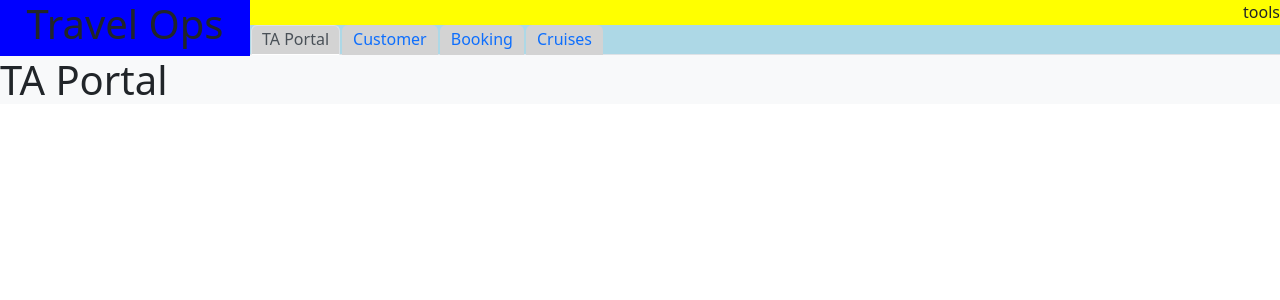
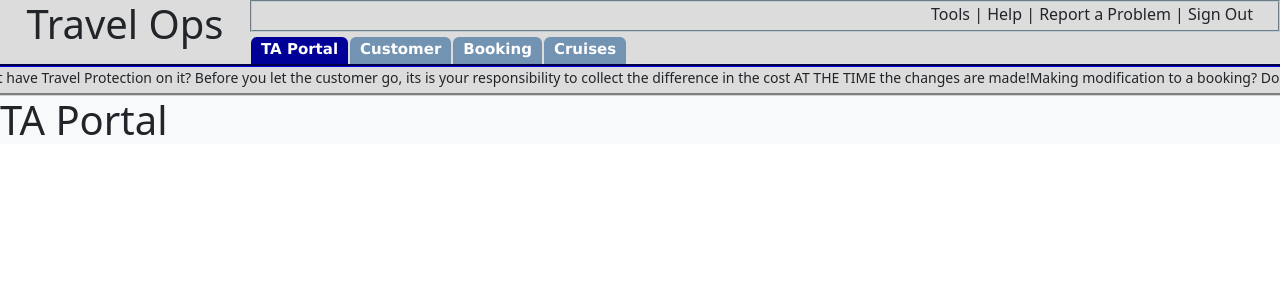
Before and after one commit to cwilliamson29/travel-ops, a React (Create React App) app: page / in a window 1280 px wide. Shown: the top 300 px of the page. Built offline with nearby package versions, Linux system fonts and the light colour scheme.

Commit message:
tweeking header component and added marquee

```diff
--- a/package.json
+++ b/package.json
@@ -10,6 +10,7 @@
     "classnames": "^2.3.2",
     "react": "^18.2.0",
     "react-dom": "^18.2.0",
+    "react-fast-marquee": "^1.3.5",
     "react-scripts": "5.0.1",
     "uniqid": "^5.4.0",
     "web-vitals": "^2.1.4"
@@ -39,6 +40,7 @@
     ]
   },
   "devDependencies": {
+    "gsap": "^3.11.3",
     "prettier": "^2.7.1",
     "react-router-dom": "^6.4.1",
     "reactstrap": "^9.1.4"
--- a/src/assets/css/header.css
+++ b/src/assets/css/header.css
@@ -1,29 +1,35 @@
 .topContainer {
 	width: 100%;
 	display: flex;
+	background-color: #dcdcdc;
+	border-bottom: 3px groove #000099;
+}
+.marquee2 {
+	font-size: 14px;
+	background-color: #dcdcdc;
+	border-bottom: 3px groove lightgray;
+	padding-bottom: 5px;
 }
 .title {
 	min-width: 250px;
 	width: 250px;
-	background-color: blue;
 	text-align: center;
 }
-.buttonBar {
+.assistBar {
 	min-width: 1024px;
-	height: 25px !important;
-	background-color: yellow;
+	padding-right: 25px;
+	margin-bottom: 5px;
+	height: 32px !important;
+	border: 2px groove #bacdd6;
 }
 .headerContainer {
 	min-width: 1024px;
 	width: 100%;
-	height: 30px !important;
-	background-color: red;
 	flex-direction: column;
 	text-align: right;
 }
 .linksBar {
 	min-width: 1024px;
-	background-color: lightblue;
 }
 #navLink {
 	margin-left: 1px;
@@ -31,8 +37,18 @@
 	padding: 10px !important;
 	padding-top: 1px !important;
 	padding-bottom: 3px !important;
-	background-color: lightgray;
+	background-color: #7393b3;
+	margin-bottom: -1px;
+	border: none;
+	font-weight: bolder;
+	color: white;
+	font-family: verdana, arial, helvetica;
+	font-size: 15px;
 }
 #navLink:hover {
-	background-color: grey;
+	background-color: #000099;
 }
+.nav-link.active {
+	color: white !important;
+	background-color: #000099 !important;
+}
--- a/src/components/header.jsx
+++ b/src/components/header.jsx
@@ -4,6 +4,7 @@ import { Container, Card, CardHeader, Row, CardBody, Col, Button, Nav, TabConten
 import TabRender from './utils/tabRender';
 import TAPortal from './taPortal';
 import Customer from './customer';
+import Marquee from 'react-fast-marquee';
 import uniqid from 'uniqid';
 
 export default function Header() {
@@ -27,7 +28,7 @@ export default function Header() {
 				</div>
 
 				<div className="headerContainer">
-					<div className="buttonBar">tools</div>
+					<div className="assistBar">Tools | Help | Report a Problem | Sign Out</div>
 					<div className="linksBar">
 						<Nav tabs>
 							{tabData.map((item, i) => (
@@ -37,6 +38,9 @@ export default function Header() {
 					</div>
 				</div>
 			</div>
+			<Marquee gradient={false} className="marquee2">
+				Making modification to a booking? Does it have Travel Protection on it? Before you let the customer go, its is your responsibility to collect the difference in the cost AT THE TIME the changes are made!
+			</Marquee>
 
 			<TabContent activeTab={activeTab}>
 				<TAPortal />
```
Also changed, not shown: src/components/utils/marquee.jsx (added, +75 -0 lines), src/data/customerData.jsx (added, +16 -0 lines), 1 other file (tests, documents, lock files or other folders).
